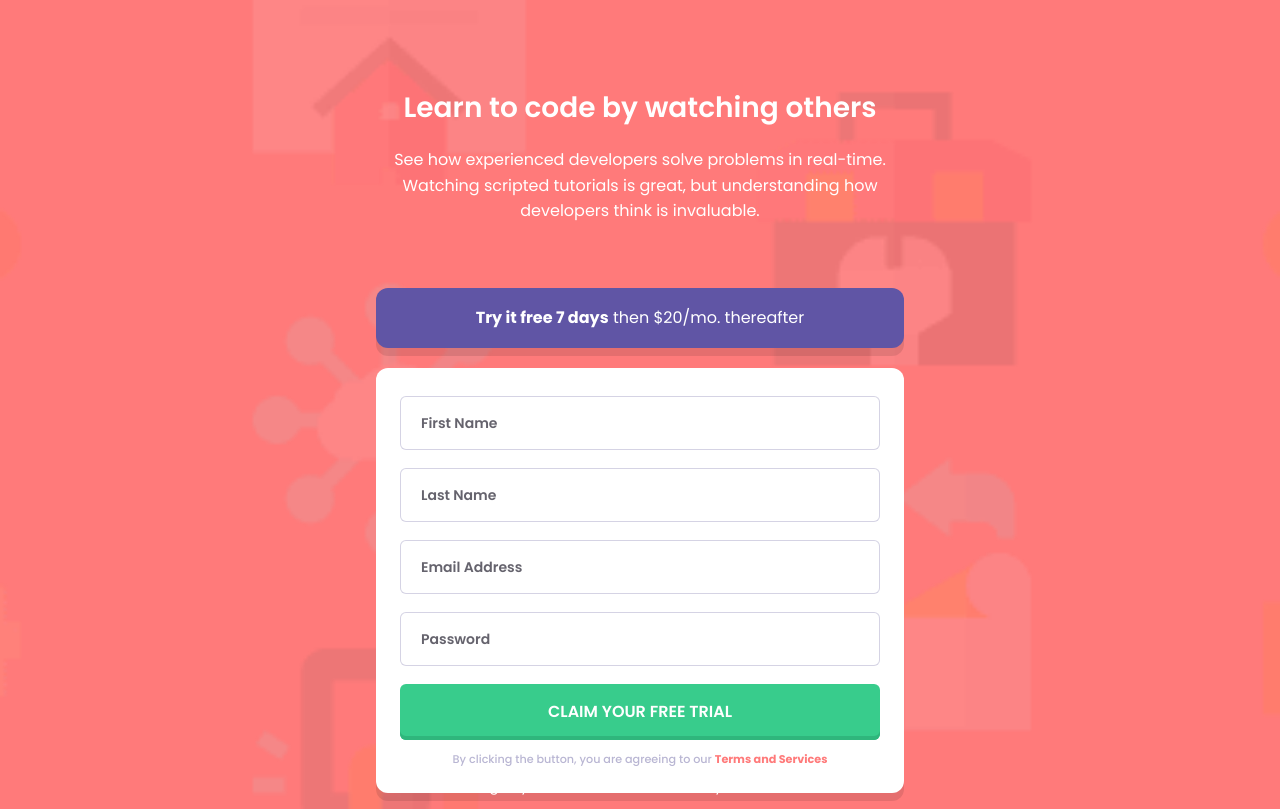
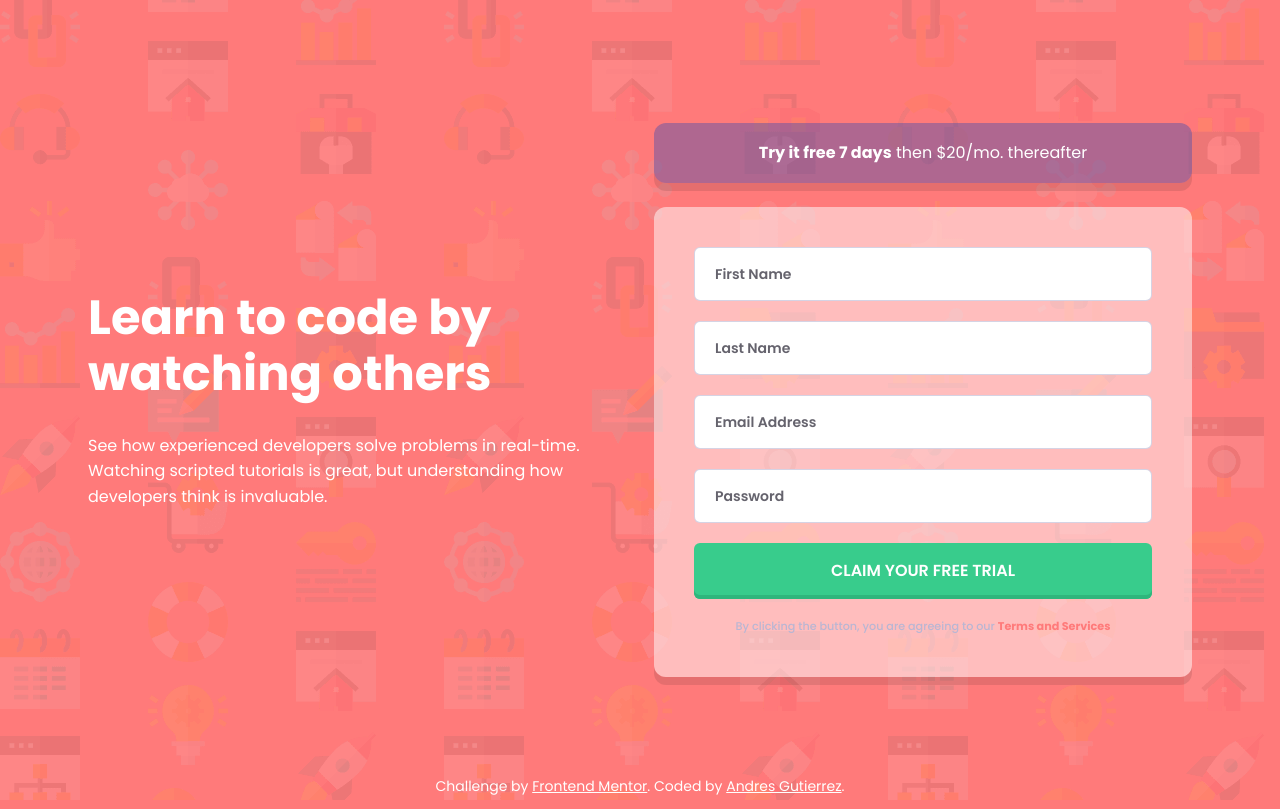
Before and after one commit to AGutierrezR/intro-component-with-signup-form, a website built with Vite: page index.html in a window 1280 px wide. Built offline with nearby package versions, Linux system fonts and the light colour scheme.

Commit message:
Add desktop version

```diff
--- a/index.html
+++ b/index.html
@@ -13,28 +13,34 @@
     <title>Frontend Mentor | Intro component with sign up form</title>
   </head>
   <body
-    class="bg-red bg-[url('/images/bg-intro-mobile.png')] bg-cover bg-repeat"
+    class="min-h-screen bg-red bg-[url('/images/bg-intro-mobile.png')] bg-cover bg-repeat lg:bg-[url('/images/bg-intro-desktop.png')]"
   >
     <main>
-      <div class="mx-auto max-w-xl px-6 pt-10">
-        <div class="py-12 text-center text-white">
-          <h1 class="text-[1.75rem]/[1.4] font-semibold">
+      <div
+        class="mx-auto max-w-xl px-6 py-10 lg:flex lg:min-h-screen lg:max-w-6xl lg:gap-7"
+      >
+        <div
+          class="py-12 text-center text-white lg:flex lg:w-1/2 lg:flex-col lg:justify-center lg:text-left"
+        >
+          <h1
+            class="text-[1.75rem]/[1.4] font-bold lg:text-left lg:text-[48px]/[1.15]"
+          >
             Learn to code by watching others
           </h1>
-          <p class="mt-5 leading-[1.6]">
+          <p class="mt-5 leading-[1.6] lg:mt-8">
             See how experienced developers solve problems in real-time. Watching
             scripted tutorials is great, but understanding how developers think
             is invaluable.
           </p>
         </div>
-        <div class="py-4">
+        <div class="py-4 lg:flex lg:w-1/2 lg:flex-col lg:justify-center">
           <p
-            class="w-full rounded-xl bg-blue px-16 py-4 text-center text-base/7 text-white shadow"
+            class="w-full rounded-xl bg-blue/50 px-16 py-4 text-center text-base/7 text-white shadow"
           >
             <b>Try it free 7 days</b> then $20/mo. thereafter
           </p>
           <form
-            class="mt-5 flex flex-col gap-[18px] rounded-xl bg-white px-6 py-7 pb-6 shadow"
+            class="mt-5 flex flex-col gap-[18px] rounded-xl bg-white/50 px-6 py-7 pb-6 shadow lg:mt-6 lg:gap-5 lg:px-10 lg:py-10"
           >
             <div>
               <label class="sr-only" for="first-name">First Name</label>
@@ -83,7 +89,7 @@
               >
                 Claim your free trial
               </button>
-              <p class="mt-2 px-4 text-center leading-[1.2rem]">
+              <p class="mt-2 px-4 text-center leading-[1.2rem] lg:mt-4">
                 <small class="text-[0.7rem] font-medium text-grayish-blue">
                   By clicking the button, you are agreeing to our
                   <a href="" class="font-bold text-red"
```
